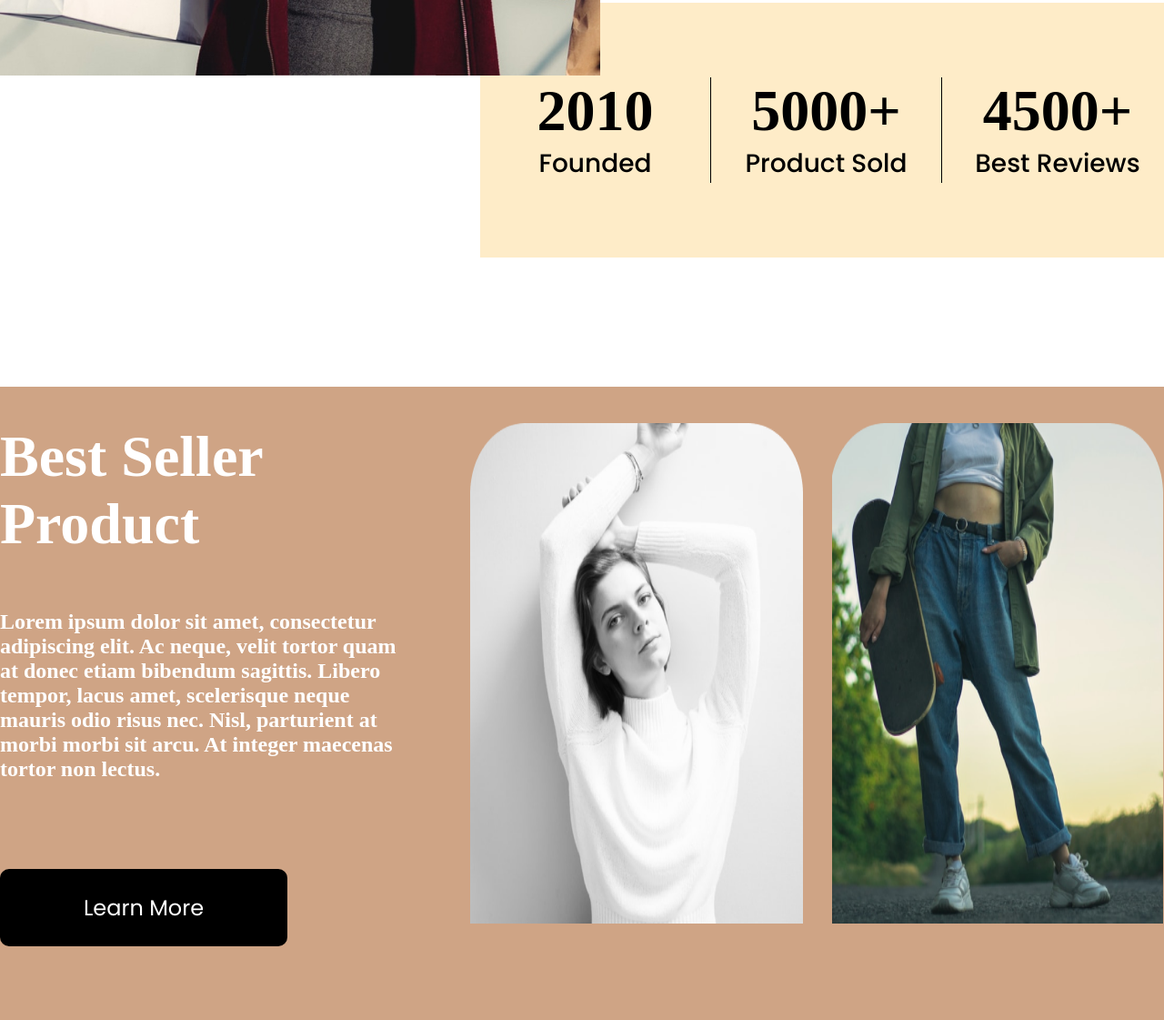
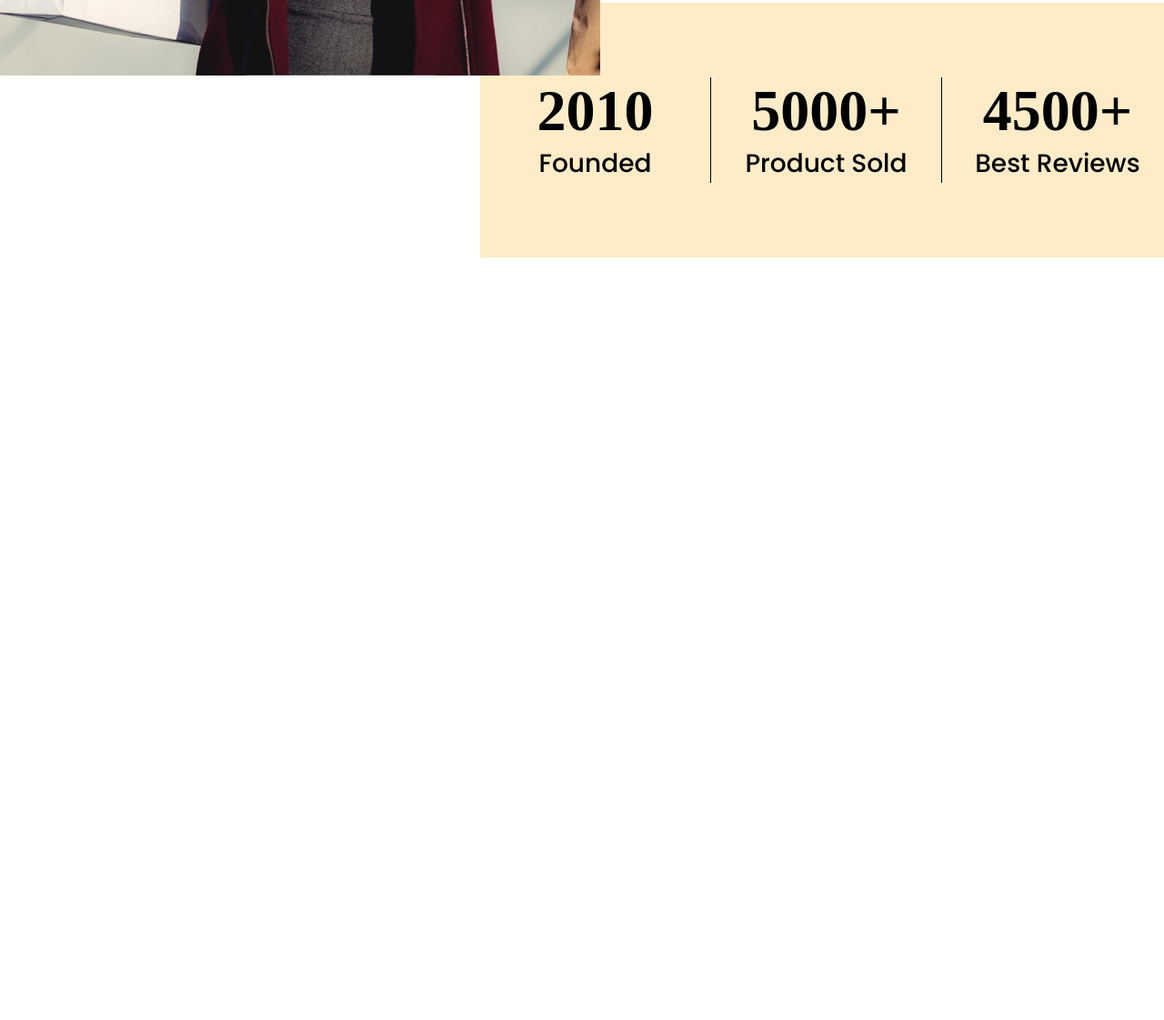
Before and after one commit to shahjalalrafid-dev/fashion-style-project, a plain HTML site: page index.html in a window 1280 px wide. Shown: the part 2596-3717 px from the top of the page at 91% size. After the commit the page ends 3021 px from the top, so only its background shows below. Drawn offline with Linux system fonts and the light colour scheme; a web font is replaced by a local one.

Commit message:
best seller part removed

```diff
--- a/index.html
+++ b/index.html
@@ -121,7 +121,7 @@
     </section>
     <!-- Overview Section End -->
     <!-- Best Seller Section Start -->
-    <section class="bestseller">
+    <!-- <section class="bestseller">
         <div class="container">
             <div class="box">
                 <div class="best_seller_description">
@@ -163,7 +163,7 @@
 
             </div>
         </div>
-    </section>
+    </section> -->
     <!-- Best Seller Section End -->
 
 
```
